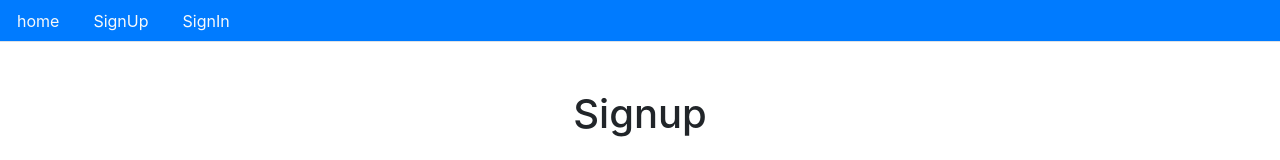
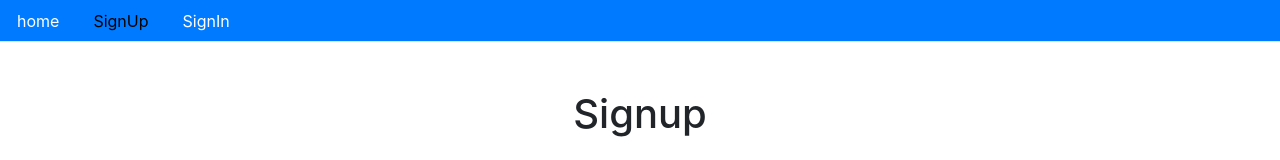
Before and after one commit to davidroman-hub/ultimate-auth, a React (Create React App) app: page /signup in a window 1280 px wide. Shown: the top 160 px of the page. Built offline with nearby package versions, Linux system fonts and the light colour scheme.

Commit message:
active link path

```diff
--- a/src/core/Layout.js
+++ b/src/core/Layout.js
@@ -3,17 +3,30 @@ import {Link, withRouter} from 'react-router-dom'
 
 
 
-const Layout = ({children}) => {
+const Layout = ({children,match}) => {
+
+const isActive = path => {
+    if(match.path === path) {
+        return {color:'#000'}
+    } else{
+        return {color:'#fff'}
+    }
+};
+
+
     const nav = () => (
         <ul className="nav nav-tabs bg-primary">
                 <li className="nav-item">
-                    <Link to='/' className="text-light nav-link"> home </Link>
+                    <Link to='/' className=" nav-link" style={isActive('/')}>
+                         {/* home / {JSON.stringify(history)}     */}
+                         home
+                    </Link>
                 </li>
                 <li className="nav-item">
-                    <Link to='/signup' className="text-light nav-link"> SignUp </Link>
+                    <Link to='/signup' className=" nav-link" style={isActive('/signup')}> SignUp </Link>
                 </li>
                 <li className="nav-item">
-                    <Link to='/signin' className="text-light nav-link"> SignIn </Link>
+                    <Link to='/signin' className=" nav-link" style={isActive('/signin')}> SignIn </Link>
                 </li>
         </ul>
     )
```
